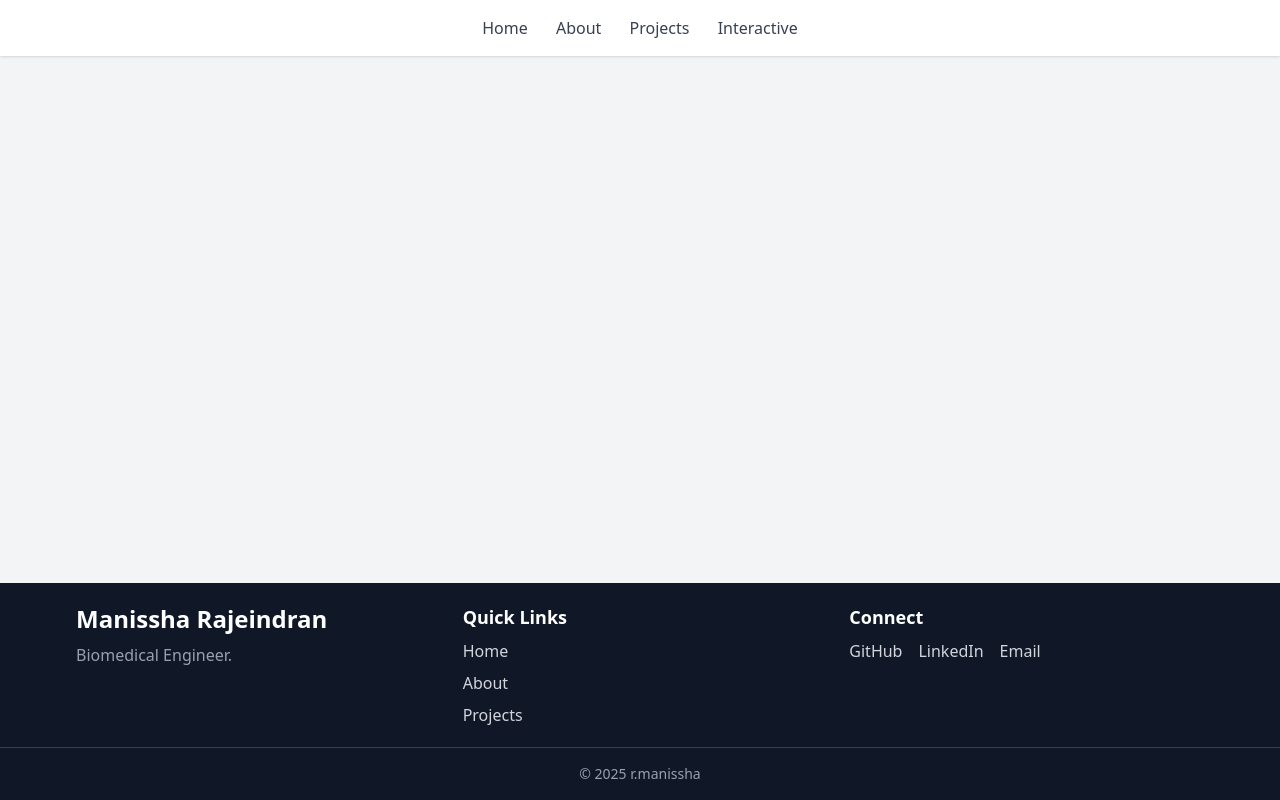
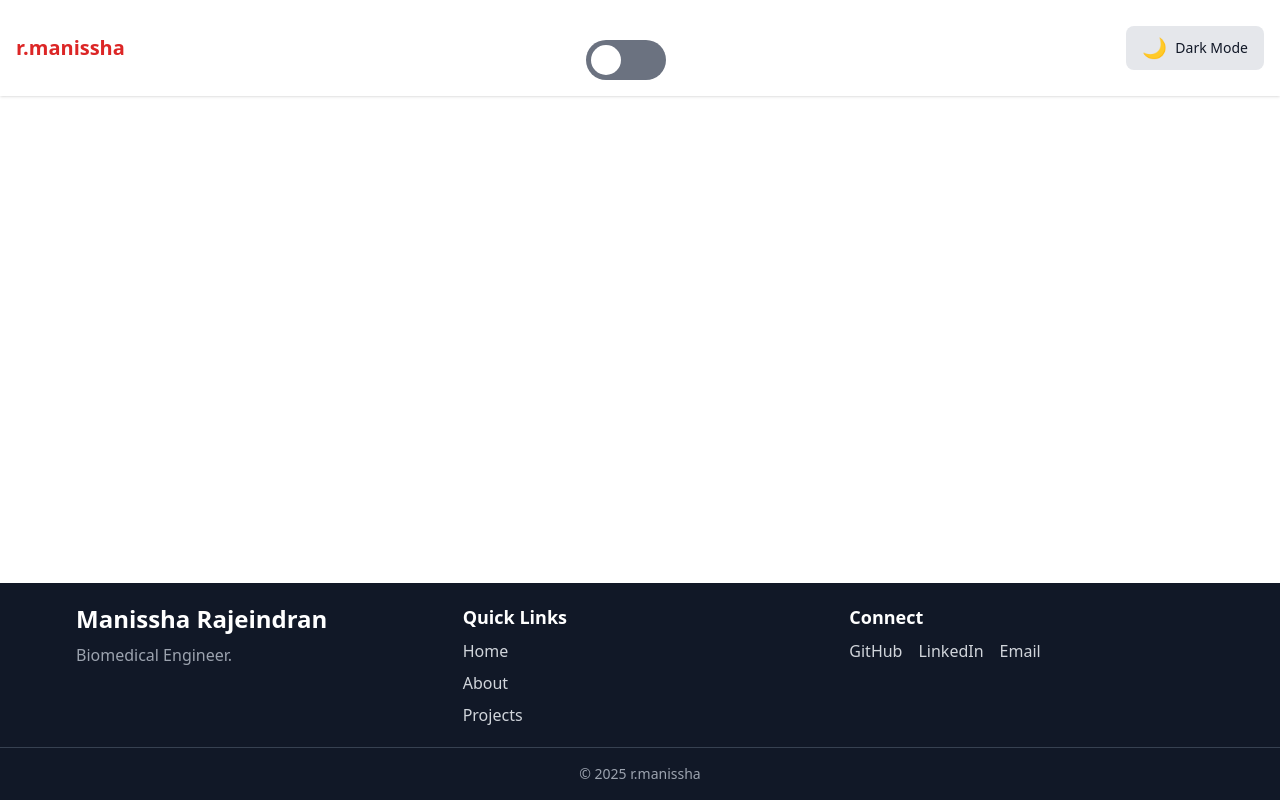
Before and after one commit to rmanissha8/portfolio-python-flask, a Flask app: page / in a window 1280 px wide. Run offline with Flask 3, Linux system fonts and the light colour scheme; some libraries are stand-ins or nearby versions.

Commit message:
Configuring base html

```diff
--- /dev/null
+++ b/src/static/style.css
@@ -0,0 +1 @@
+@import "tailwindcss";
--- a/src/templates/base.html
+++ b/src/templates/base.html
@@ -3,32 +3,60 @@
 <head>
     <meta charset="UTF-8">
     <meta name="viewport" content="width=device-width, initial-scale=1.0">
-    <script src="https://cdn.jsdelivr.net/npm/@tailwindcss/browser@4"></script>
     <title>r.manissha</title>
+
+    <script src="https://cdn.tailwindcss.com"></script>
+    <script>
+      tailwind.config = {
+        darkMode: 'class',
+      };
+    </script>
+    <style>
+        /* Smooth transitions for theme switching */
+        body, nav, button {
+            transition: background-color 0.3s ease, color 0.3s ease, border-color 0.3s ease;
+        }
+
+        /* Animation for the toggle icon */
+        @keyframes rotate {
+            from { transform: rotate(0deg); }
+            to { transform: rotate(360deg); }
+        }
+
+        .rotate-sun {
+            animation: rotate 0.5s ease;
+        }
+
+        .rotate-moon {
+            animation: rotate 0.5s ease reverse;
+        }
+    </style>
 </head>
-<body class="flex flex-col min-h-screen bg-gray-100 text-gray-900">
+<body class="flex flex-col min-h-screen bg-white text-gray-900 dark:bg-gray-900 dark:text-gray-100">
 
-    <nav class="bg-white shadow p-4 flex justify-between items-center">
-
-        <div class="flex-1 flex justify-center">
-            <div class="space-x-6 text-gray-700 font-medium">
-                <a href="#" class="hover:text-red-500">Home</a>
-                <a href="#"class="hover:text-red-500">About</a>
-                <a href="#" class="hover:text-red-500">Projects</a>
-                <a href="#" class="hover:text-red-500">Interactive</a>
-            </div>
-        </div>
-
-
-    </nav>
-    <main class="flex-grow container mx-auto p-6">
+<nav class="bg-white dark:bg-gray-800 p-4 flex justify-between items-center shadow">
+    <h1 class="font-bold text-xl text-red-600 dark:text-red-400">r.manissha</h1>
+    <div
+      class="bg-gray-500 w-20 mx-auto mt-6 cursor-pointer rounded-3xl toggler dark:bg-green-500 "
+    >
+      <div
+        class="bg-white w-10 h-10 scale-75 rounded-3xl transition-transform dark:bg-black"
+      ></div>
+    </div>
+    <button id="theme-toggle" class="px-4 py-2 rounded-lg bg-gray-200 dark:bg-gray-700 flex items-center space-x-2">
+        <span id="theme-toggle-icon" class="text-xl">🌙</span>
+        <span id="theme-text" class="text-sm">Dark Mode</span>
+    </button>
+</nav>
+ <main class="flex-grow container mx-auto p-6">
         {% block content %}{% endblock %}
     </main>
+
 
 <footer class="bg-gray-900 text-gray-300 mt-10">
     <div class="max-w-6xl mx-auto px-3 py-5 grid grid-cols-1 md:grid-cols-3 gap-8">
 
-        <!-- Branding -->
+
         <div>
             <h2 class="text-2xl font-bold text-white">Manissha Rajeindran</h2>
             <p class="mt-2 text-gray-400">
@@ -36,7 +64,7 @@
             </p>
         </div>
 
-        <!-- Links -->
+
         <div>
             <h3 class="text-lg font-semibold text-white">Quick Links</h3>
             <ul class="mt-2 space-y-2">
@@ -46,7 +74,7 @@
             </ul>
         </div>
 
-        <!-- Social -->
+
         <div>
             <h3 class="text-lg font-semibold text-white">Connect</h3>
             <div class="mt-2 flex space-x-4">
@@ -57,11 +85,55 @@
         </div>
     </div>
 
-    <!-- Bottom -->
+
     <div class="border-t border-gray-700 text-center py-4 text-sm text-gray-400">
         © {{ 2025 }} r.manissha
     </div>
 </footer>
 
+<script>
+    document.addEventListener("DOMContentLoaded", () => {
+    const html = document.documentElement;
+    const toggleBtn = document.getElementById("theme-toggle");
+    const icon = document.getElementById("theme-toggle-icon");
+    const themeText = document.getElementById("theme-text");
+    const currentThemeSpan = document.getElementById("current-theme"); // might not exist
+
+    const savedTheme = localStorage.getItem("theme");
+    const systemPrefersDark = window.matchMedia('(prefers-color-scheme: dark)').matches;
+
+    function applyTheme(isDark) {
+        if (isDark) {
+            html.classList.add("dark");
+            icon.textContent = "☀️";
+            themeText.textContent = "Light Mode";
+            if (currentThemeSpan) currentThemeSpan.textContent = "Dark";
+            localStorage.setItem("theme", "dark");
+        } else {
+            html.classList.remove("dark");
+            icon.textContent = "🌙";
+            themeText.textContent = "Dark Mode";
+            if (currentThemeSpan) currentThemeSpan.textContent = "Light";
+            localStorage.setItem("theme", "light");
+        }
+    }
+
+    // Initial load
+    applyTheme(savedTheme === "dark" || (!savedTheme && systemPrefersDark));
+
+    // Toggle on button click
+    toggleBtn.addEventListener("click", () => {
+        const isDark = !html.classList.contains("dark");
+        icon.classList.add(isDark ? "rotate-sun" : "rotate-moon");
+
+        setTimeout(() => {
+            applyTheme(isDark);
+            icon.classList.remove("rotate-sun", "rotate-moon");
+        }, 500);
+    });
+});
+
+</script>
+
 </body>
 </html>
```
Also changed, not shown: src/templates/base copy.html (added, +129 -0 lines), src/templates/base1.html (added, +70 -0 lines).
